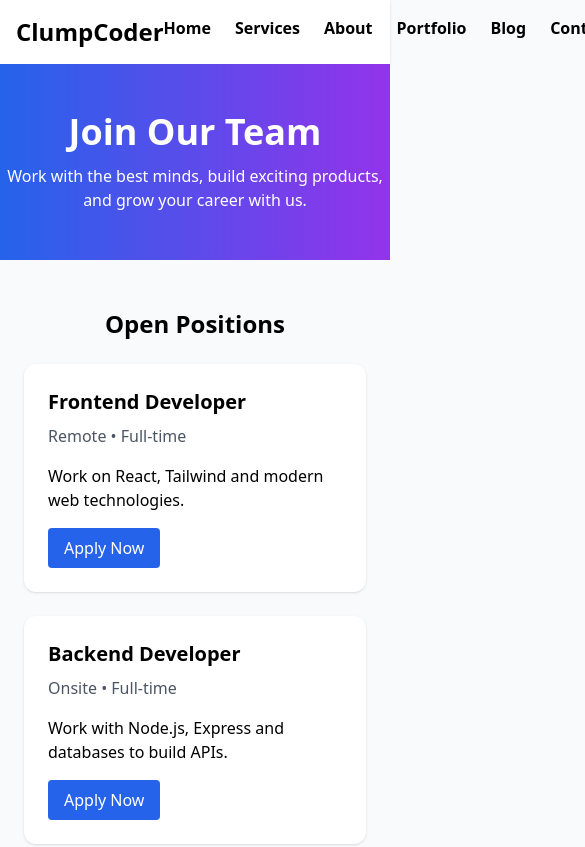
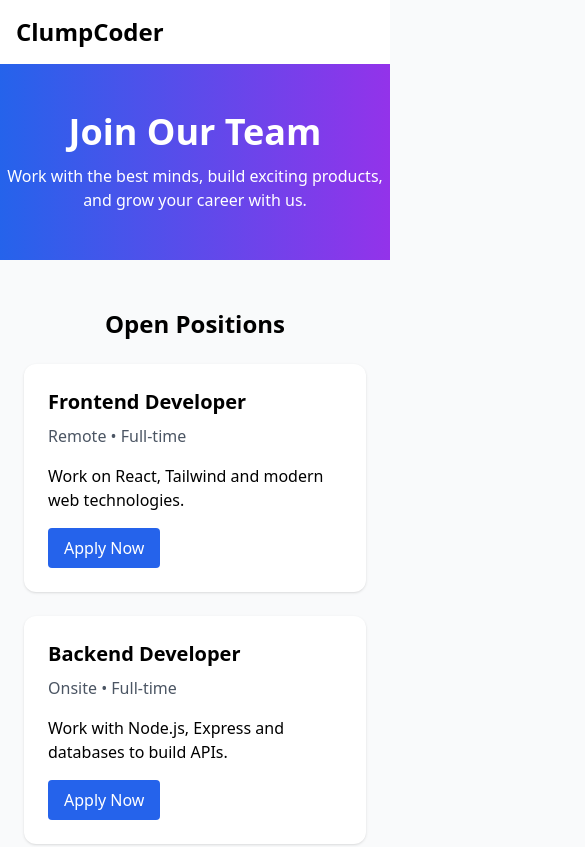
Before and after one commit to Him258/Clumpcoder, a plain HTML site: page career.html in a window 390 px wide. Shown: the top 847 px of the page, 585 px wide, since content can reach past the window. Drawn offline with nearby package versions, Linux system fonts and the light colour scheme.

Commit message:
updated project

```diff
--- a/career.html
+++ b/career.html
@@ -16,17 +16,17 @@
 </head>
 <body class="bg-gray-50">
 
-<!-- Navbar -->
+<!-- ✅ Navbar -->
 <nav class="bg-white shadow p-4 flex justify-between">
-  <a href="Clumpcoder.html" class="text-2xl font-bold text-black-600">ClumpCoder</a>
-  <ul class="flex gap-6">
-    <a href="Clumpcoder.html" class="hover:text-blue-600"><b>Home</b></a>
-    <a href="Clumpcoder.html#services" class="hover:text-blue-600"><b>Services</b></a>
-    <a href="Clumpcoder.html#about" class="hover:text-blue-600"><b>About</b></a>
-    <a href="Clumpcoder.html#portfolio" class="hover:text-blue-600"><b>Portfolio</b></a>
-    <a href="Clumpcoder.html#blog" class="hover:text-blue-600"><b>Blog</b></a>
-    <a href="Clumpcoder.html#contact" class="hover:text-blue-600"><b>Contact</b></a>
-  </ul>
+  <a href="index.html" class="text-2xl font-bold text-black-600">ClumpCoder</a>
+  <nav class="hidden md:flex space-x-8">
+    <a href="index.html" class="text-gray-700 hover:text-blue-600 transition"><b>Home</b></a>
+    <a href="index.html#services" class="text-gray-700 hover:text-blue-600 transition"><b>Services</b></a>
+    <a href="index.html#about" class="text-gray-700 hover:text-blue-600 transition"><b>About</b></a>
+    <a href="index.html#portfolio" class="text-gray-700 hover:text-blue-600 transition"><b>Portfolio</b></a>
+    <a href="career.html" class="text-gray-700 hover:text-blue-600 transition"><b>Career</b></a>
+    <a href="index.html#contact" class="text-gray-700 hover:text-blue-600 transition"><b>Contact</b></a>
+  </nav>
 </nav>
 
 <!-- Hero Section -->
@@ -64,7 +64,6 @@
 
     <form id="applicationForm">
       <input type="hidden" id="jobRole" name="role">
-
       <input type="text" name="name" placeholder="Full Name" required class="w-full p-2 border rounded mb-2">
       <input type="email" name="email" placeholder="Email" required class="w-full p-2 border rounded mb-2">
       <input type="tel" name="mobile" placeholder="Mobile Number" required class="w-full p-2 border rounded mb-2">
@@ -93,10 +92,10 @@
       <div>
         <h4 class="text-lg font-semibold mb-4">Quick Links</h4>
         <ul class="space-y-2">
-          <li><a href="#home" class="hover:text-blue-400">Home</a></li>
-          <li><a href="#services" class="hover:text-blue-400">Services</a></li>
-          <li><a href="#about" class="hover:text-blue-400">About</a></li>
-          <li><a href="#contact" class="hover:text-blue-400">Contact</a></li>
+          <li><a href="index.html#home" class="hover:text-blue-400">Home</a></li>
+          <li><a href="index.html#services" class="hover:text-blue-400">Services</a></li>
+          <li><a href="index.html#about" class="hover:text-blue-400">About</a></li>
+          <li><a href="index.html#contact" class="hover:text-blue-400">Contact</a></li>
         </ul>
       </div>
       <div>
@@ -109,8 +108,7 @@
       </div>
       <div>
         <h4 class="text-lg font-semibold mb-4">Subscribe</h4>
-        <input type="email" placeholder="Enter your email"
-          class="w-full px-3 py-2 rounded-md bg-gray-700 text-white mb-2">
+        <input type="email" placeholder="Enter your email" class="w-full px-3 py-2 rounded-md bg-gray-700 text-white mb-2">
         <button class="bg-blue-600 hover:bg-blue-700 px-4 py-2 rounded btn-hover">Subscribe</button>
       </div>
     </div>
@@ -123,7 +121,6 @@
 <!-- Scripts -->
 <script>
 document.addEventListener("DOMContentLoaded", function() {
-
   // Modal Open/Close
   window.openForm = function(role) {
     document.getElementById("applyModal").classList.remove("hidden");
@@ -201,7 +198,6 @@ document.addEventListener("DOMContentLoaded", function() {
       alert("❌ Something went wrong with resume upload. Check console.");
     }
   });
-
 });
 </script>
 
```
